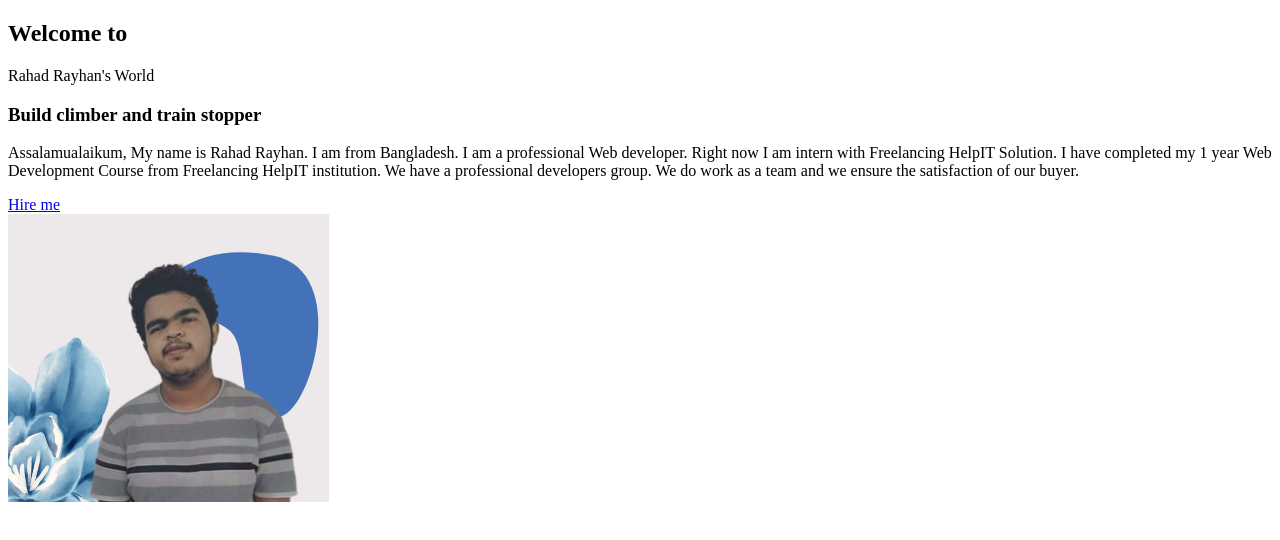
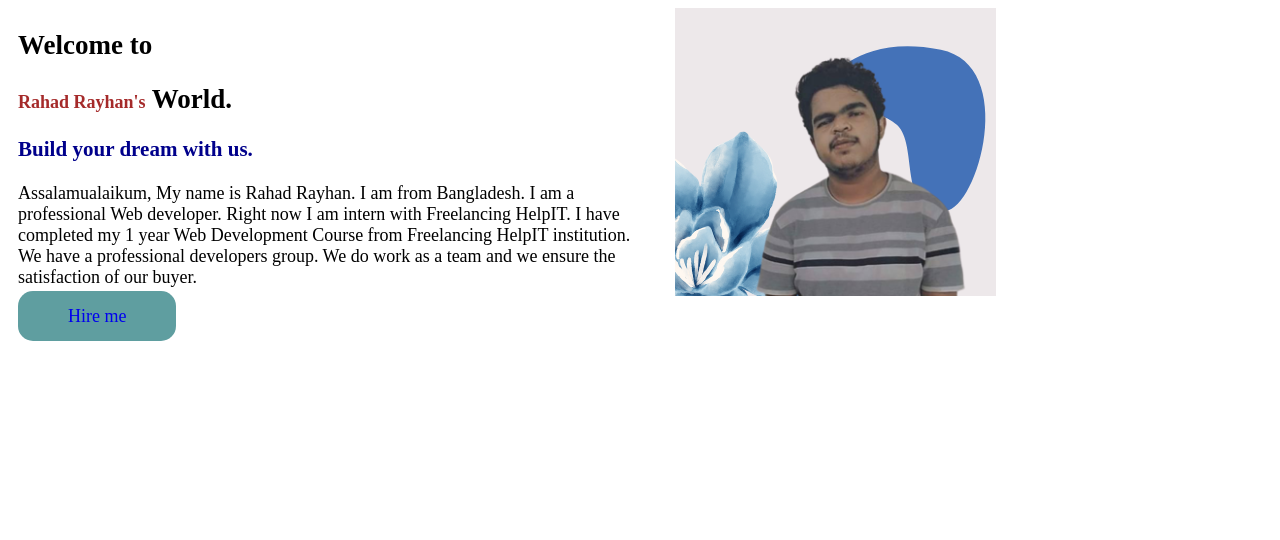
Before and after one commit to RahadRayhan/Portfolio-Website-part-2, a plain HTML site: page index.html in a window 1280 px wide. Drawn offline with Linux system fonts and the light colour scheme.

Commit message:
First section css commit

```diff
--- a/index.html
+++ b/index.html
@@ -6,19 +6,19 @@
     <meta name="viewport" content="width=device-width, initial-scale=1.0">
     <title>Rahad Rayhan</title>
     <link rel="shortcut icon" href="image/rider-logo-dribbble.webp">
-    <link rel="stylesheet" href="style css">
+    <link rel="stylesheet" href="style.css">
 </head>
 <body>
     <!--First section-->
-    <section>
-        <div>
+    <section class="Section-1">
+        <div class="introdution">
             <h1>Welcome to</h1>
-            <h1<span>Rahad Rayhan's </span>World</h1>
-            <h3>Build climber and train stopper</h3>
-            <p>Assalamualaikum, My name is Rahad Rayhan. I am from Bangladesh. I am a professional Web developer. Right now I am intern with Freelancing HelpIT Solution. I have completed my 1 year Web Development Course from Freelancing HelpIT institution. We have a professional developers group. We do work as a team and we ensure the satisfaction of our buyer.</p>
-            <a href="https://www.facebook.com/unsolved.rahad.7488/" target="_blank">Hire me</a>
+            <h1><span class="text-color">Rahad Rayhan's</span> World.</h1>
+            <h3 class="text-color-2">Build your dream with us.</h3>
+            <p>Assalamualaikum, My name is Rahad Rayhan. I am from Bangladesh. I am a professional Web developer. Right now I am intern with Freelancing HelpIT. I have completed my 1 year Web Development Course from Freelancing HelpIT institution. We have a professional developers group. We do work as a team and we ensure the satisfaction of our buyer.</p>
+            <a href="https://www.facebook.com/unsolved.rahad.7488/" target="_blank" id="hire">Hire me</a>
         </div>
-        <div>
+        <div class="introdution">
             <img src="image/photo.png" alt="">
         </div>
     </section>
--- a/style.css
+++ b/style.css
@@ -0,0 +1,26 @@
+.Section-1{
+    display: flex;
+}
+.introdution{
+    font-size: large;
+    width: 50%;
+    padding-left: 10px;
+}
+.text-color{
+    color: brown;
+    font-size: large;
+
+}
+#hire{
+    text-decoration: none;
+    background-color: cadetblue;
+    padding: 15px 50px;
+    border-radius: 15px;
+}
+.introdution img{
+    padding-left: 25px;
+    padding-right: 10px;
+}
+.text-color-2{
+    color: darkblue;
+}
```
